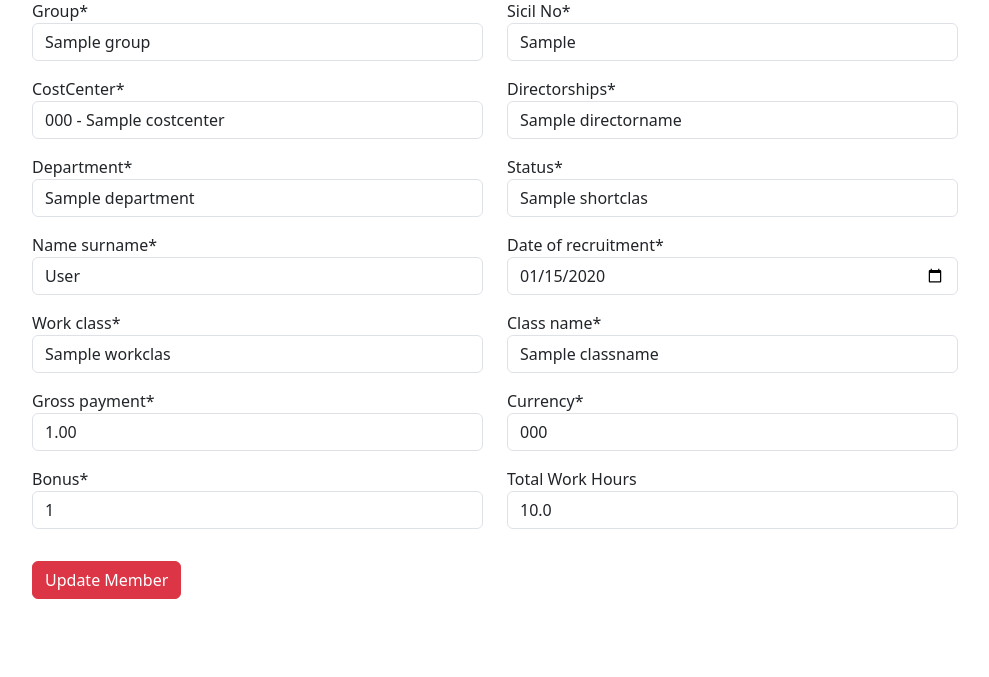
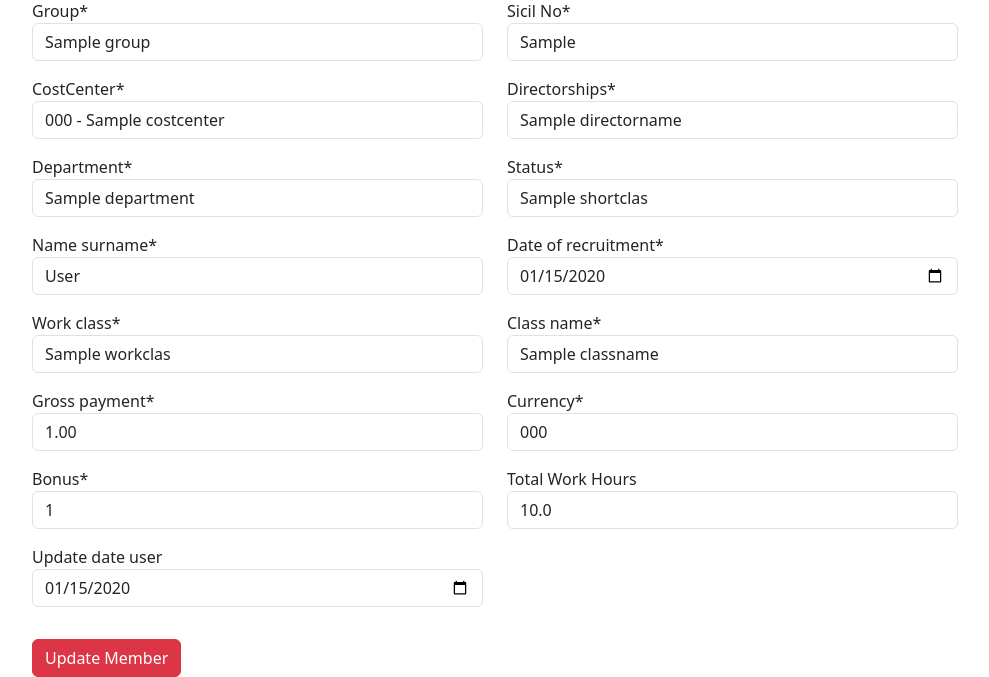
Before and after one commit to omercengiz/putzmeisterapp, a Django app: page /workers/update/1 in a window 1280 px wide. Shown: the part 168-845 px from the top of the page, without its empty margins (145-1134 px from the left). Before the commit the page ends 767 px from the top, so only its background shows below. Run offline with Django 4.2, Linux system fonts and the light colour scheme; a user stored in the database is signed in; tables that the repository leaves empty hold one stand-in row (values such as "Sample post"); parts of the project's set-up code (start-up, migrations or seed data) failed here and were passed over; some libraries are stand-ins or nearby versions.

Commit message:
feature: update_date_user added

```diff
--- a/templates/updateworkers.html
+++ b/templates/updateworkers.html
@@ -54,8 +54,10 @@
                 <div class="col-md-6 mb-3">
                     {{ form.total_work_hours|as_crispy_field }}
                 </div>
+                <div class="col-md-6 mb-3">
+                    {{ form.update_date_user|as_crispy_field }}
+                </div>
             </div>
-
             <button type="submit" class="btn btn-danger mt-3">Update Member</button>
         </form>
 
--- a/workers/forms.py
+++ b/workers/forms.py
@@ -22,10 +22,12 @@ class WorkersForm(forms.ModelForm):
             "gross_payment",
             "currency",
             "bonus",
-            "total_work_hours"
+            "total_work_hours",
+            "update_date_user"
         ]
         widgets = {
-            'date_of_recruitment': forms.DateInput(format="%Y-%m-%d", attrs={'type': 'date'})
+            'date_of_recruitment': forms.DateInput(format="%Y-%m-%d", attrs={'type': 'date'}),
+            'update_date_user': forms.DateInput(format="%Y-%m-%d", attrs={'type': 'date'})
         }
 
     def __init__(self, *args, **kwargs):
--- a/workers/models.py
+++ b/workers/models.py
@@ -240,6 +240,8 @@ class BaseWorker(models.Model):
     date_of_recruitment = models.DateTimeField()
     gross_payment = models.DecimalField(max_digits=15, decimal_places=2)
     total_work_hours = models.DecimalField(max_digits=10, decimal_places=1, null=True, blank=True, verbose_name="Total Work Hours")
+    update_date_user = models.DateField(null=True, blank=True)
+
 
     bonus = models.IntegerField(validators=[
         MinValueValidator(0),
--- a/workers/views.py
+++ b/workers/views.py
@@ -69,7 +69,7 @@ def dashboard(request):
         {
             "page_obj": page_obj,
             "query": query,
-            "exit_reasons": ExitReason.objects.all(),  # <-- BURAYA EKLİYORSUN
+            "exit_reasons": ExitReason.objects.all(),
         }
     )
 
@@ -83,6 +83,7 @@ def AddWorkers(request):
         worker = form.save(commit=False)
         worker.author = request.user
         sicil = worker.sicil_no
+        worker.update_date_user = datetime.date.today()
 
         if is_sicil_no_exist(sicil):
             form.add_error("sicil_no", "This Sicil No already exists in the system.")
@@ -140,7 +141,7 @@ def deleteWorkers(request, id):
     exit_reason_id = request.POST.get("exit_reason")
     exit_reason = ExitReason.objects.filter(id=exit_reason_id).first()
 
-    # ➕ ArchivedWorker oluştur
+    # ArchivedWorker creation
     archived_worker = ArchivedWorker.objects.create(
         original_id=worker.id,
         created_date=worker.created_date,
@@ -162,7 +163,7 @@ def deleteWorkers(request, id):
         exit_reason=exit_reason
     )
 
-    # ➕ Worker’a ait Benefit kayıtlarını arşivle
+    # Worker’a ait Benefit kayıtlarını arşivle
     benefits = Benefit.objects.filter(worker=worker)
     archived_benefits = []
     for b in benefits:
```
Also changed, not shown: workers/migrations/0025_archivedworker_update_date_user_and_more.py (added).
